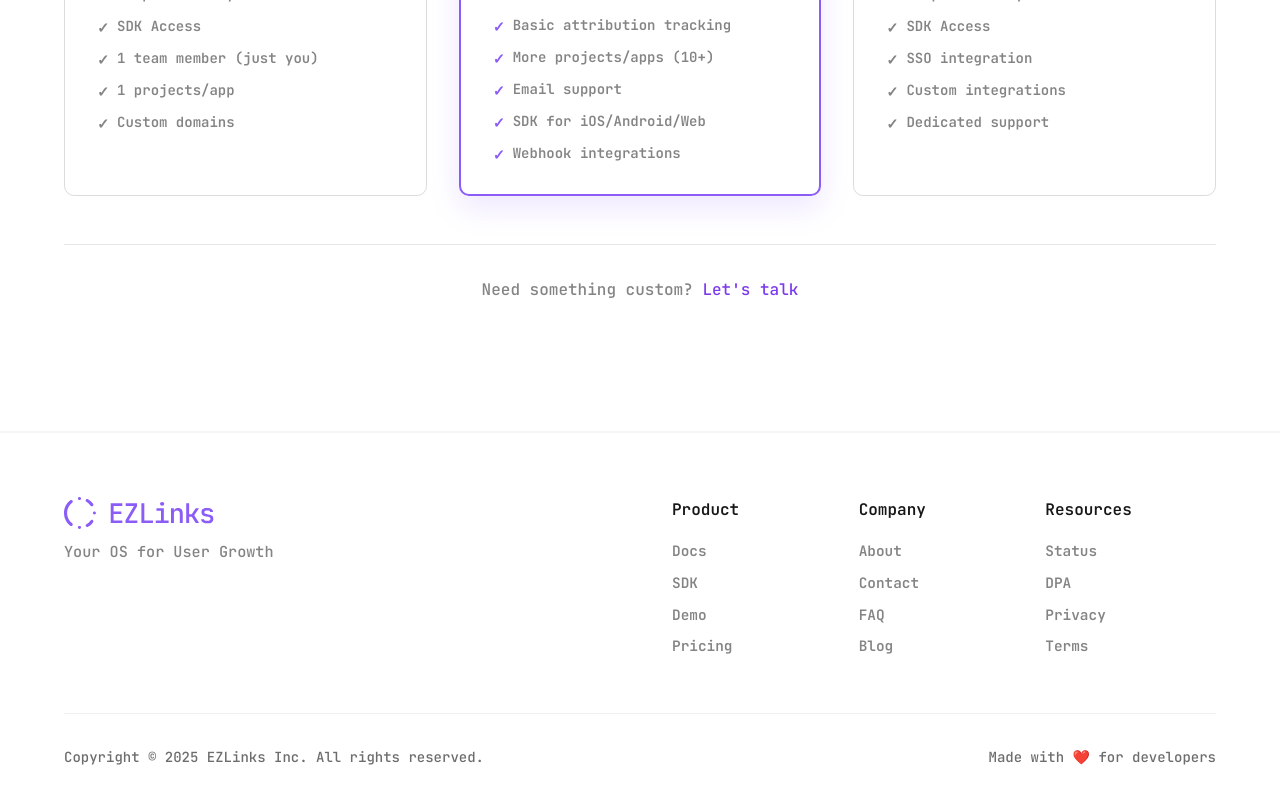
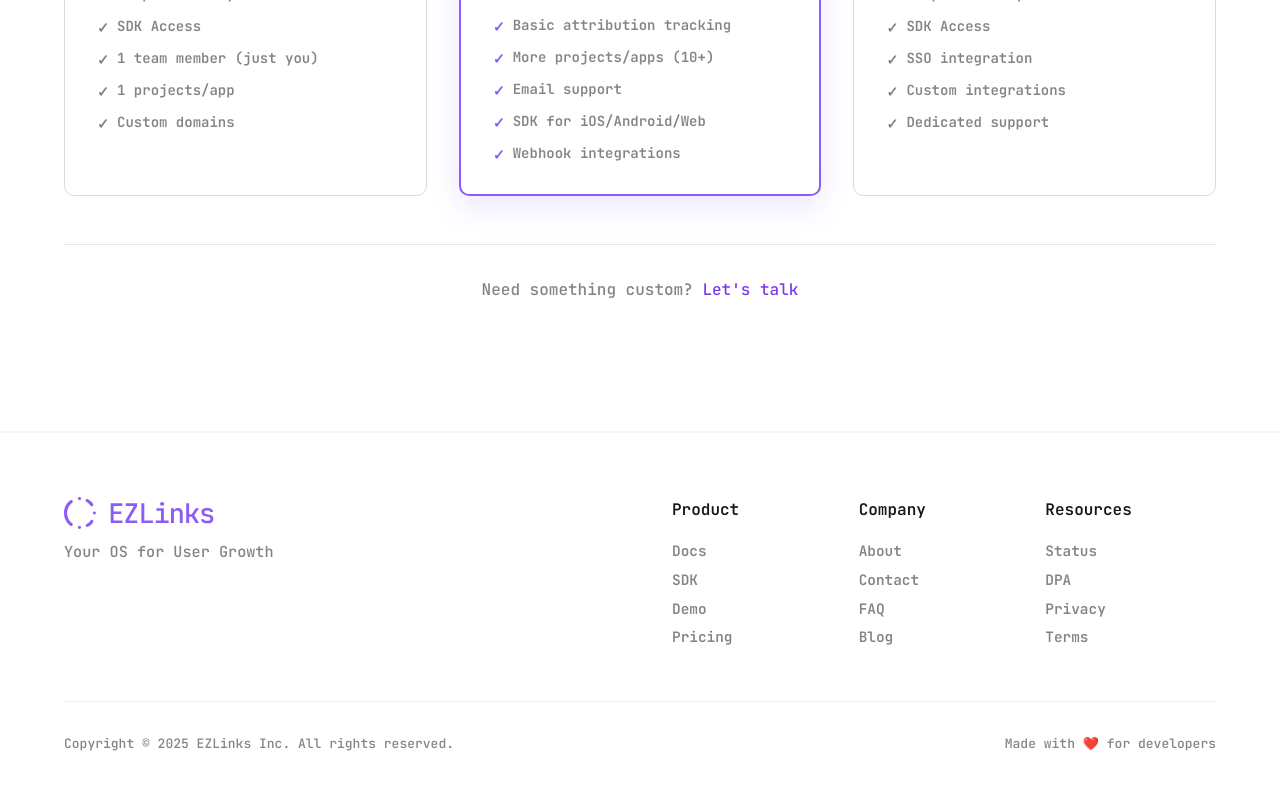
Before and after one commit to GetEZLinks/ezlinks-marketing, a Next.js app: page /pricing in a window 1280 px wide. Shown: the part 780-1580 px from the top of the page. Built offline with nearby package versions, Linux system fonts and the light colour scheme.

Commit message:
Minor footer styling changes

```diff
--- a/src/components/Footer/Footer.module.scss
+++ b/src/components/Footer/Footer.module.scss
@@ -68,7 +68,8 @@
     margin: 0;
 
     li {
-      margin-bottom: 6px;
+      margin-bottom: 3px;
+      font-weight: 400;
     }
   }
 
@@ -100,14 +101,14 @@
 }
 
 .copyright {
-  color: var(--woodsmoke-500);
-  font-size: 0.875rem;
+  color: var(--woodsmoke-600);
+  font-size: 13px;
   margin: 0;
 }
 
 .madeWith {
-  color: var(--woodsmoke-500);
-  font-size: 0.875rem;
+  color: var(--woodsmoke-600);
+  font-size: 13px;
 
   @media (max-width: 640px) {
     order: -1;
```
